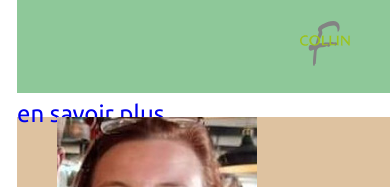
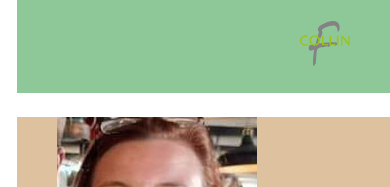
Before and after one commit to GwenaelleBatta/CV-project, a plain HTML site: page index.html in a window 390 px wide. Shown: the part 5594-5781 px from the top of the page. Drawn offline with Linux system fonts and the light colour scheme.

```diff
--- a/css/intermediaire.css
+++ b/css/intermediaire.css
@@ -4,7 +4,6 @@
     flex-direction: column;
     justify-content: flex-end;
 }
-
 .coordonnees { /*10*/
     flex: 1;
     font-size: 16px;
@@ -12,7 +11,6 @@
     margin-left: 10em;
     margin-top: 0;
 }
-
 .coordonneesp ul { /*11*/
     padding: 0;
 }
--- a/css/main.css
+++ b/css/main.css
@@ -591,7 +591,17 @@ footer section { /*2*/
         margin-bottom: 2em;
         margin-right: 1em;
     }
-
+    .tailor__link, .bake__link, .sew__link{
+        border: 0;
+        clip: rect(0, 0, 0, 0);
+        height: 1px;
+        margin: -1px;
+        overflow: hidden;
+        padding: 0;
+        position: absolute;
+        white-space: nowrap; /* added line */
+        width: 1px;
+    }
     .xp__img--tailor, .xp__img--sew, .xp__img--bake, .xp__rect, .xp__me { /*50*/
         border: 0;
         clip: rect(0, 0, 0, 0);
```
Also changed, not shown: 1 other file.
